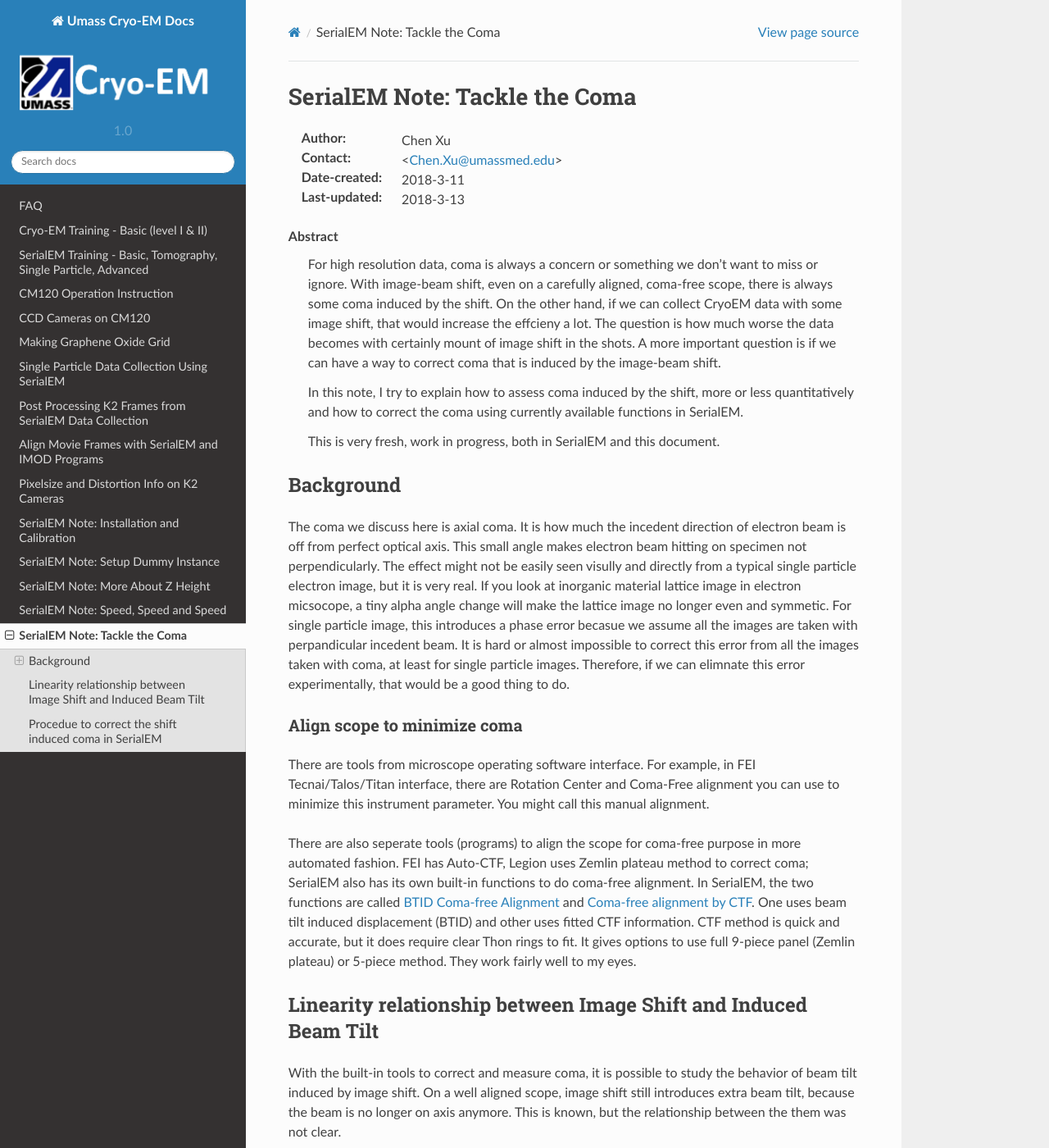
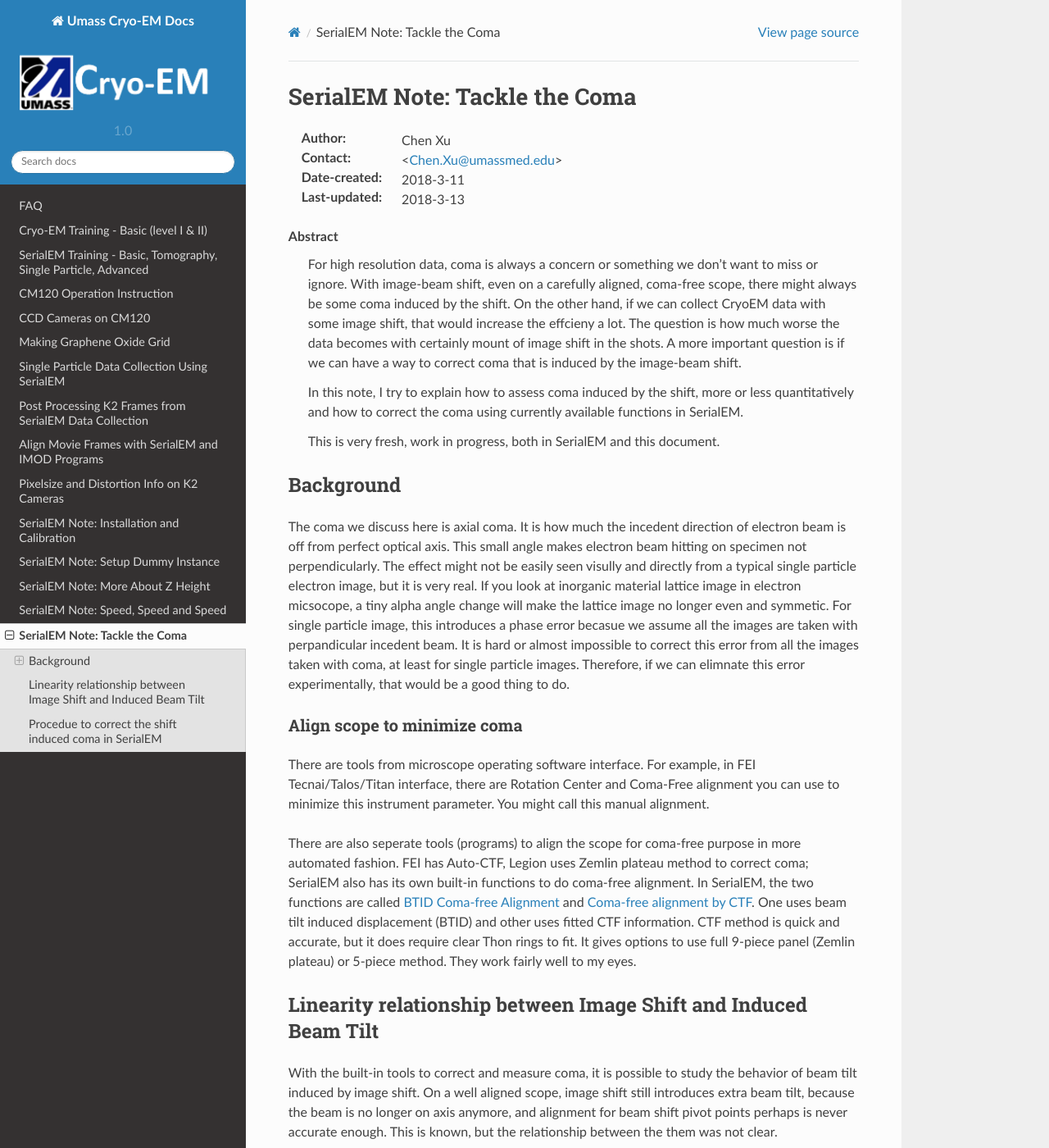
Before and after one commit to xuchen66/sphinx-emdocs, a Sphinx documentation site: the page built from source/serialEM-note-tackle-coma.rst, in a window 1280 px wide and 1400 px high. Shown: the whole window at 82% size. Built offline with Sphinx 7.4.7 and the Read the Docs theme 2.0.0, drawn with Linux system fonts in a browser that asks for light colours; pages that are not in the unit, such as notebooks, are missing from menus; some of the changed text lies outside the part shown.

Commit message:
Update serialEM-note-tackle-coma.rst

```diff
--- a/source/serialEM-note-tackle-coma.rst
+++ b/source/serialEM-note-tackle-coma.rst
@@ -12,7 +12,7 @@
 
    Abstract
       For high resolution data, coma is always a concern or something we don't want to miss or ignore.  With
-      image-beam shift, even on a carefully aligned, coma-free scope, there is always some coma induced by the shift.
+      image-beam shift, even on a carefully aligned, coma-free scope, there might always be some coma induced by the shift.
       On the other hand, if we can collect CryoEM data with some image shift, that would increase the effcieny a lot.
       The question is how much worse the data becomes with certainly mount of image shift in the shots. A more
       important question is if we can have a way to correct coma that is induced by the image-beam shift.
@@ -40,7 +40,7 @@
 Linearity relationship between Image Shift and Induced Beam Tilt
 ----------------------------------------------------------------
 
-With the built-in tools to correct and measure coma, it is possible to study the behavior of beam tilt induced by image shift. On a well aligned scope, image shift still introduces extra beam tilt, because the beam is no longer on axis anymore. This is known, but the relationship between the them was not clear.
+With the built-in tools to correct and measure coma, it is possible to study the behavior of beam tilt induced by image shift. On a well aligned scope, image shift still introduces extra beam tilt, because the beam is no longer on axis anymore, and alignment for beam shift pivot points perhaps is never accurate enough. This is known, but the relationship between the them was not clear.
 
 With the lastest version, we can run following SerialEM script (this is modified from the David Mastronade's oringal one) to learn the behaviors.
 
@@ -96,6 +97,7 @@
 
 .. note::
 
-   It is very safe to change beam tilt this way, as beam will always get restored to its original value after being corrected for
+   It is very safe to change beam tilt this way, as beam tilt will always get restored to its original value after being corrected for
    this specific image shift. The exception is crash during the multi-shot routine finishes. If that happens, which is very rare, then
-   one only need to perform SerialEM - Focus/Tune - Coma-free alignment by CTF after restarting SerialEM.
+   one only needs to perform SerialEM - Focus/Tune - Coma-free alignment by CTF after restarting SerialEM. The matrix saved in
+   the setting file should be still good as long as your beam size remains the same.
```
Also changed, not shown: other parts of source/serialEM-note-tackle-coma.rst (+2 -1 lines).
